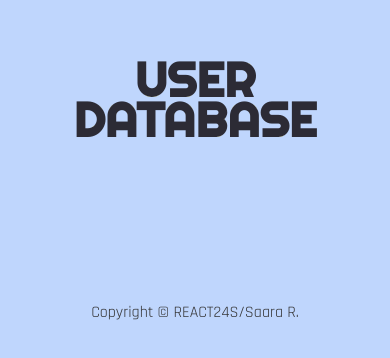
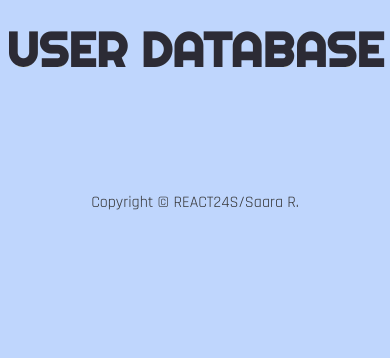
Before and after one commit to SaaraRi/persons_database, a plain HTML site: page index.html in a window 390 px wide. Drawn offline with Linux system fonts and the light colour scheme; no server answers.

Commit message:
fix media query

```diff
--- a/style.css
+++ b/style.css
@@ -78,25 +78,26 @@ footer {
 
 
 @media (max-width: 768px) {
-    body {
-        margin: 1rem;
-    }
 
-    header {
-        margin-top: 60px;
-        margin-bottom: 40px;
-    }
     header h1 {
+        max-width: 100%;
         font-size: 3rem;
         text-align: center;
-        max-width: 100vw;
         line-height: 2.5rem;
+        margin: 30px 0 40px 0;
     }
 
     #card-container {
+        width: 100vw;
+        margin: 2rem;
         padding: 1rem;
+        display: grid;
         grid-template-columns: 100%;
         gap: 2rem;
+    }
+
+    .newCard {
+        justify-self: center;
     }
 
     footer {
```
